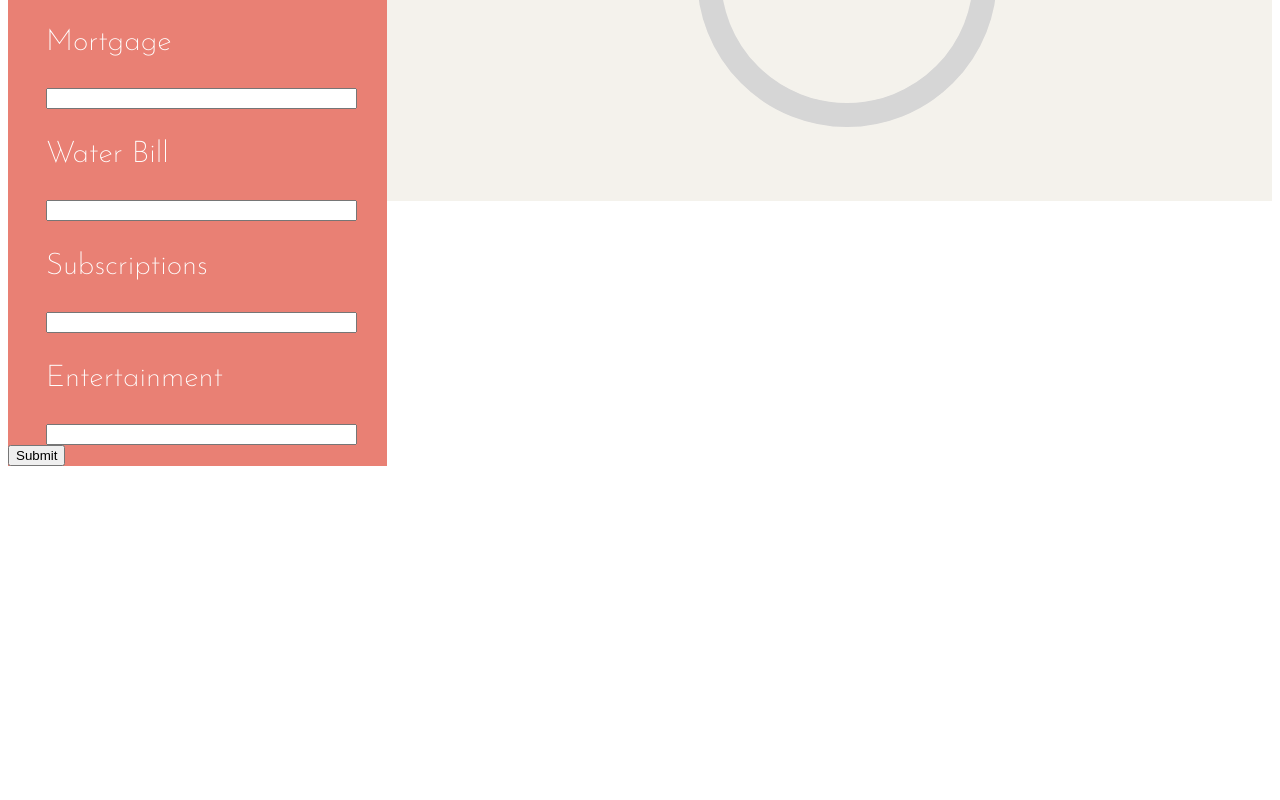
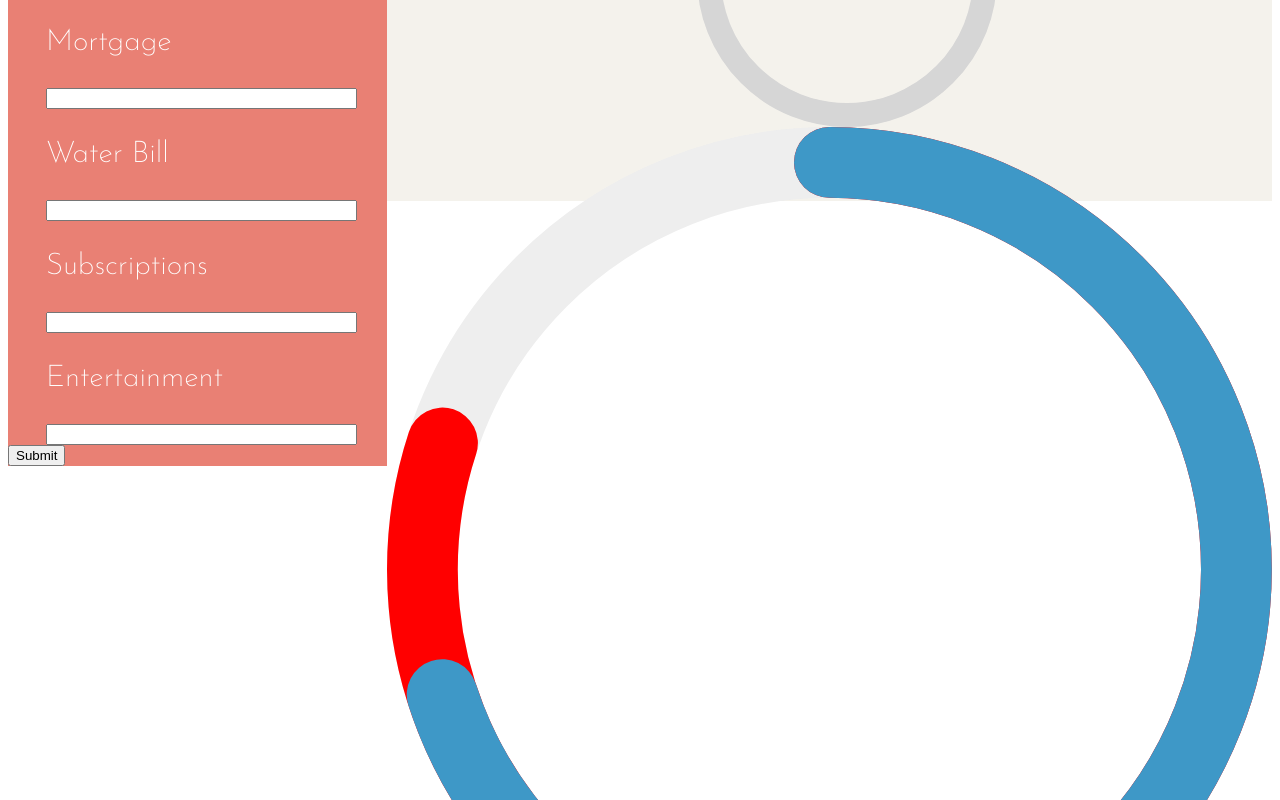
Before and after one commit to jodiezhuu/BudgetBud, a React (Create React App) app: page / in a window 1280 px wide. Shown: the part 1680-2480 px from the top of the page. Before the commit the page ends 2146 px from the top, so only its background shows below. Built offline with nearby package versions, Linux system fonts and the light colour scheme; a web font is replaced by a local one.

Commit message:
overlapping progress bar for expenditures

```diff
--- a/src/components/Expenditures.js
+++ b/src/components/Expenditures.js
@@ -1,6 +1,6 @@
 import React, { useState } from 'react';
 import { Link } from 'react-router-dom';
-import { buildStyles, CircularProgressbar } from 'react-circular-progressbar';
+import { buildStyles, CircularProgressbar, CircularProgressbarWithChildren } from 'react-circular-progressbar';
 import 'react-circular-progressbar/dist/styles.css';
 import './Expenditure.css'
 
@@ -19,9 +19,24 @@ const Expenditures = () => {
                     textColor: '#8E8D8A',
                     pathColor: '#ad9c84',
                 })
-
                 }
                 />
+                {/* Overlapping progress bar*/}
+                <CircularProgressbarWithChildren
+                    value={80}
+                    styles={buildStyles({
+                    pathColor: "#f00",
+                    trailColor: "#eee",
+                    })}
+                >
+                    {/* Foreground path */}
+                    <CircularProgressbar
+                    value={70}
+                    styles={buildStyles({
+                        trailColor: "transparent",
+                    })}
+                    />
+                </CircularProgressbarWithChildren>
             </div>
         </>
     );
```
